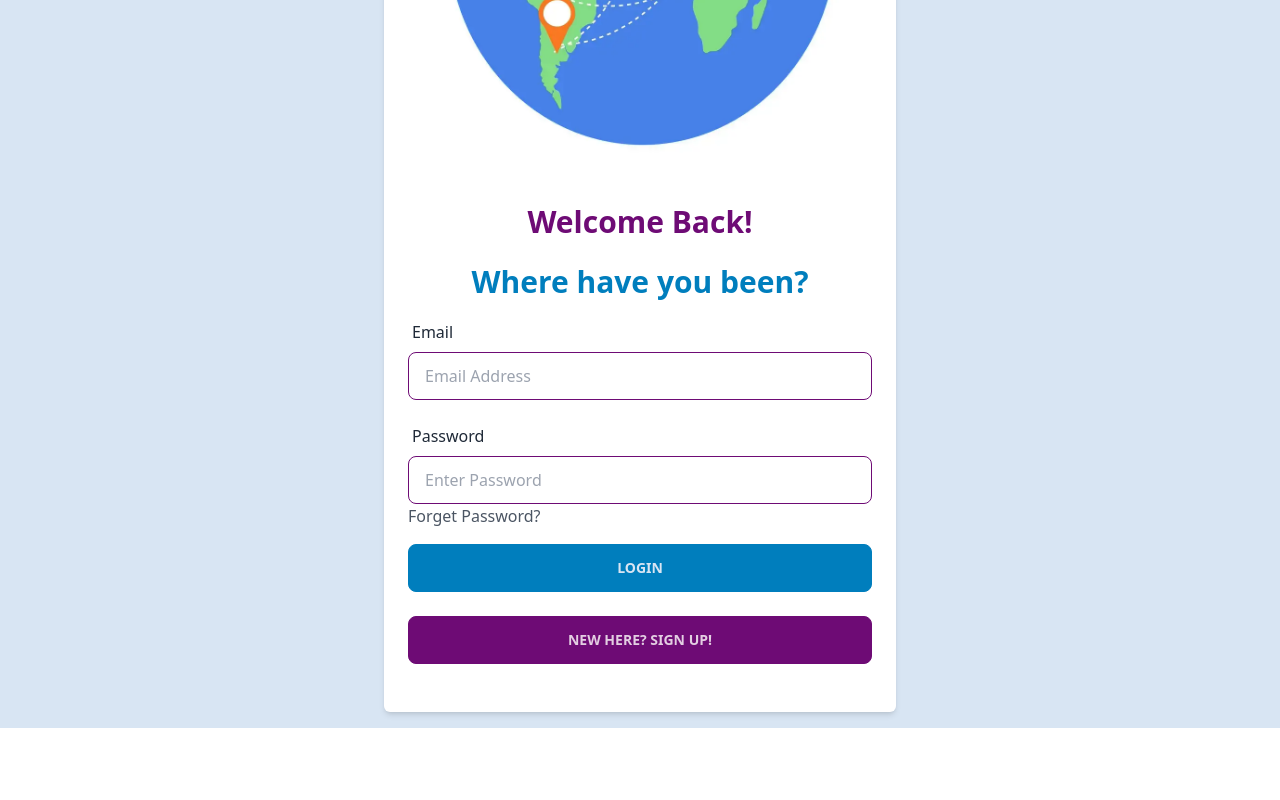
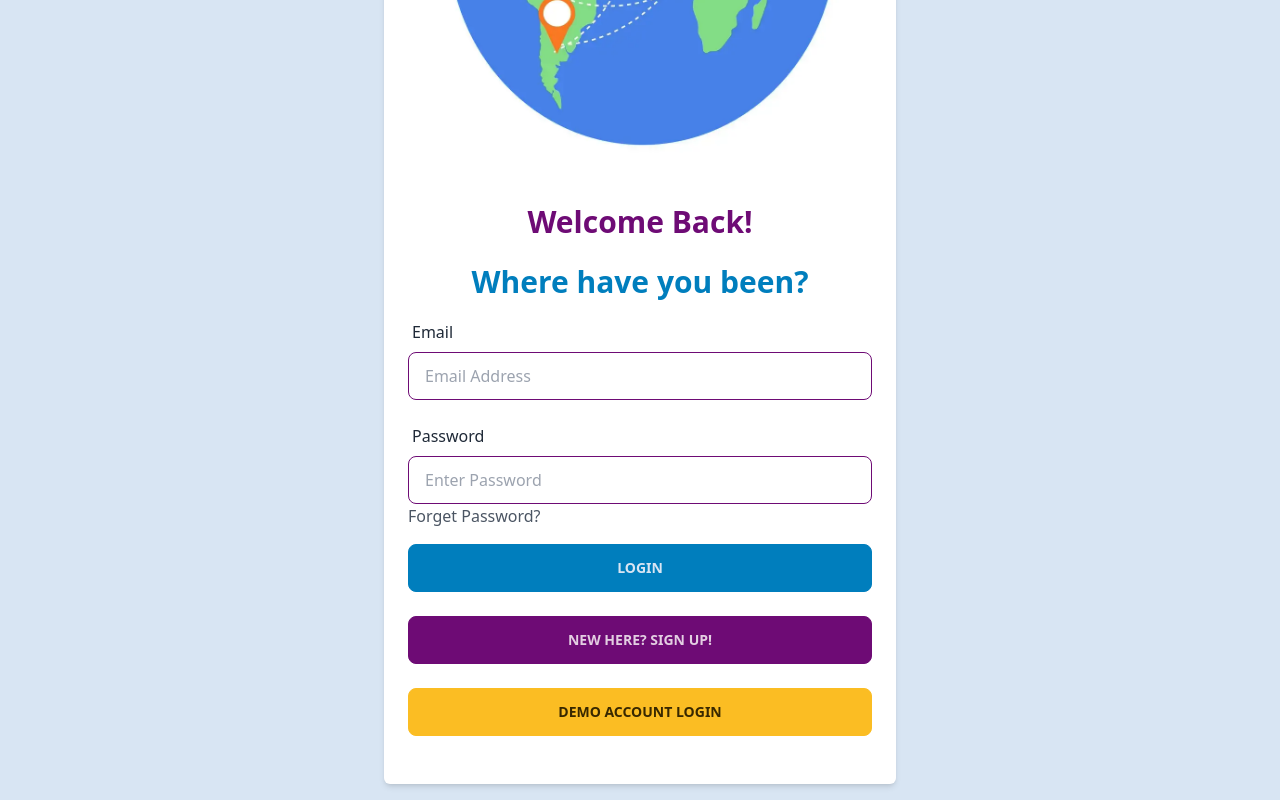
Before and after one commit to chadjcampbell/been-there, a React (Vite) app in the folder client/: page /login in a window 1280 px wide. Shown: the part 349-1149 px from the top of the page. Before the commit the page ends 1077 px from the top, so only its background shows below. Built offline with nearby package versions, Linux system fonts and the light colour scheme; no server answers.

Commit message:
change input logic for guest acct login

```diff
--- a/client/src/routes/Login.tsx
+++ b/client/src/routes/Login.tsx
@@ -1,5 +1,4 @@
 import { SubmitHandler, useForm } from "react-hook-form";
-import { toast } from "react-hot-toast";
 import { useNavigate } from "react-router-dom";
 import { useEffect, useState } from "react";
 import { useDispatch } from "react-redux";
@@ -15,18 +14,21 @@ const Login = () => {
   const dispatch = useDispatch();
   const navigate = useNavigate();
   const [isLoading, setIsLoading] = useState(false);
+  const {
+    register,
+    handleSubmit,
+    formState: { errors },
+  } = useForm<IFormLoginInputs>();
+
+  // this state is only for guest login functionality
   const [email, setEmail] = useState("");
   const [password, setPassword] = useState("");
   const [nameIndex, setNameIndex] = useState(0);
   const [passIndex, setPassIndex] = useState(0);
   const [guestBool, setGuestBool] = useState(false);
-  const {
-    register,
-    handleSubmit,
-    formState: { errors },
-  } = useForm<IFormLoginInputs>();
   const guestData = { email: "chadjcampbell@gmail.com", password: "fakepass" };
 
+  // this useEffect is the logic for guest login "typewriter" effect
   useEffect(() => {
     let timer: NodeJS.Timeout | undefined;
     if (nameIndex < guestData.email.length && guestBool) {
@@ -51,7 +53,7 @@ const Login = () => {
       guestBool
     ) {
       timer = setTimeout(() => {
-        handleSubmit(onSubmitHandler);
+        onSubmitHandler({ email, password });
       }, 500);
     }
 
@@ -93,6 +95,12 @@ const Login = () => {
             <label htmlFor="email" className="label">
               <span className="text-base label-text">Email</span>
             </label>
+            {guestBool ? (
+              <input
+                className=" w-full input input-bordered input-primary"
+                value={email}
+              />
+            ) : (
               <input
                 type="text"
                 {...register("email", {
@@ -106,6 +114,7 @@ const Login = () => {
                 className=" w-full input input-bordered input-primary"
                 aria-invalid={errors.email ? "true" : "false"}
               />
+            )}
             {errors.email?.message && (
               <p className="m-2 p-1 w-fit rounded bg-red-700 text-xs text-white">
                 {" "}
@@ -117,6 +126,13 @@ const Login = () => {
             <label htmlFor="password" className="label">
               <span className="text-base label-text">Password</span>
             </label>
+            {guestBool ? (
+              <input
+                type="password"
+                className=" w-full input input-bordered input-primary"
+                value={password}
+              />
+            ) : (
               <input
                 type="password"
                 {...register("password", {
@@ -126,6 +142,8 @@ const Login = () => {
                 className="w-full input input-bordered input-primary"
                 aria-invalid={errors.password ? "true" : "false"}
               />
+            )}
+
             {errors.password?.message && (
               <p className="m-2 p-1 w-fit rounded bg-red-700 text-xs text-white">
                 {" "}
@@ -158,6 +176,15 @@ const Login = () => {
             New Here? Sign Up!
           </button>
         </div>
+        <div className="my-6">
+          <button
+            onClick={handleGuestLogin}
+            type="button"
+            className="w-full btn btn-warning"
+          >
+            Demo Account Login
+          </button>
+        </div>
       </div>
     </div>
   );
```
Lines whose indentation alone changed are shown as unchanged.
